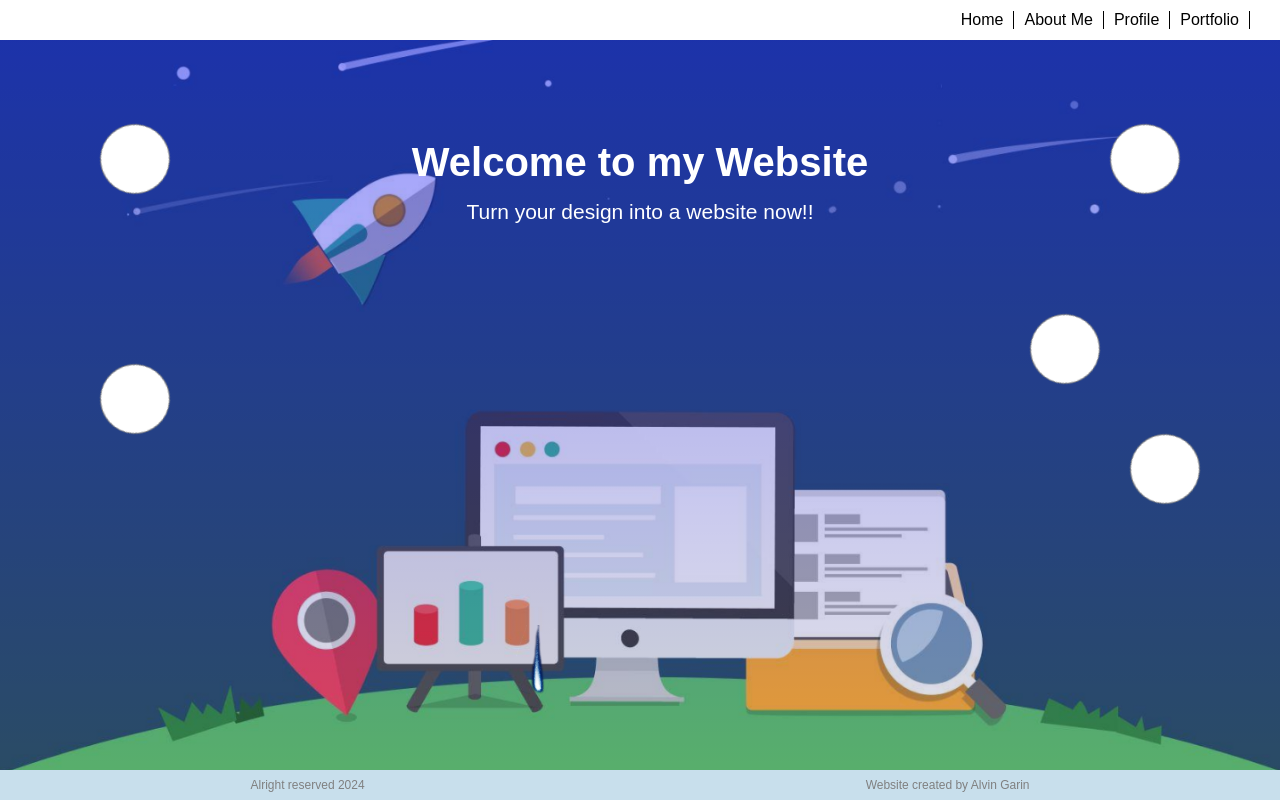
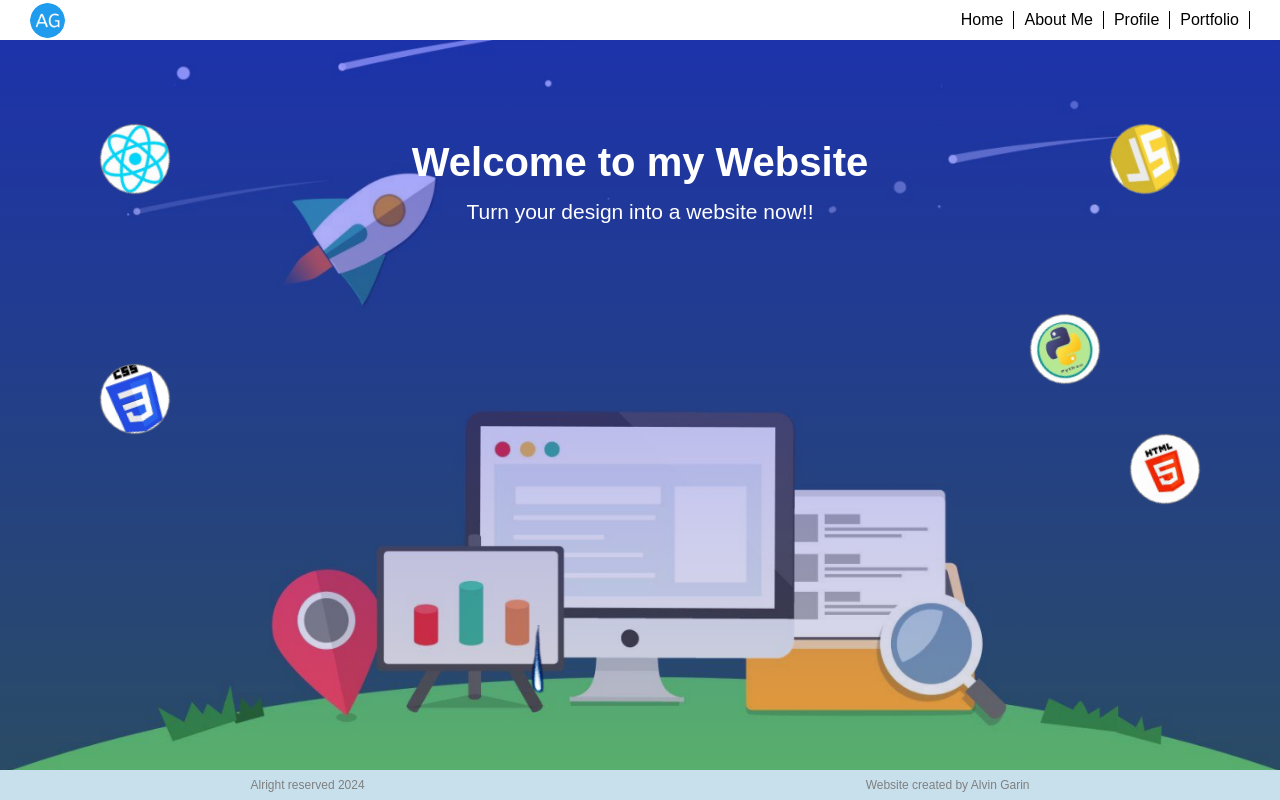
Before and after one commit to kyusyer/myWebProfile, a plain HTML site: page index.html in a window 1280 px wide. Drawn offline with Linux system fonts and the light colour scheme; files whose address does not match are found by name.

Commit message:
fixed wrong path to resource files

```diff
--- a/static/css/style.scss
+++ b/static/css/style.scss
@@ -30,7 +30,7 @@ header{
         width: 35px;
 
         border-radius: 100%;
-        background-image: url(./resource/mylogo.png);
+        background-image: url(../../resource/mylogo.png);
         background-repeat: no-repeat;
         background-position: center;
         background-size: contain;
@@ -104,7 +104,7 @@ header{
 
     }
     .react{
-        background-image: url(./resource/react_logo.png);
+        background-image: url(../../resource/react_logo.png);
         top: -100px;
         left: 100px;
         animation: rotateBg 7s infinite;
@@ -139,23 +139,23 @@ header{
     }
 
     .js{
-        background-image: url(./resource/js_logo.png);
+        background-image: url(../../resource/js_logo.png);
         top: -170px;
         left: calc(100vw - 170px);
         animation: rotateBg 7s infinite;
     }
     .css{
-        background-image: url(./resource/css_logo.png);
+        background-image: url(../../resource/css_logo.png);
         left: 100px;
         animation: rotateBg 7s infinite;
     }
     .html{
-        background-image: url(./resource/html_logo.png);
+        background-image: url(../../resource/html_logo.png);
         left: calc(100vw - 150px);
         animation: rotateBg 7s infinite;
     }
     .python{
-        background-image: url(./resource/py_logo.jpg);
+        background-image: url(../../resource/py_logo.jpg);
         top: -190px;
         left: calc(100vw - 250px);
         animation: rotateBg 7s infinite;
```
Also changed, not shown: static/css/style.css, 1 other file.
